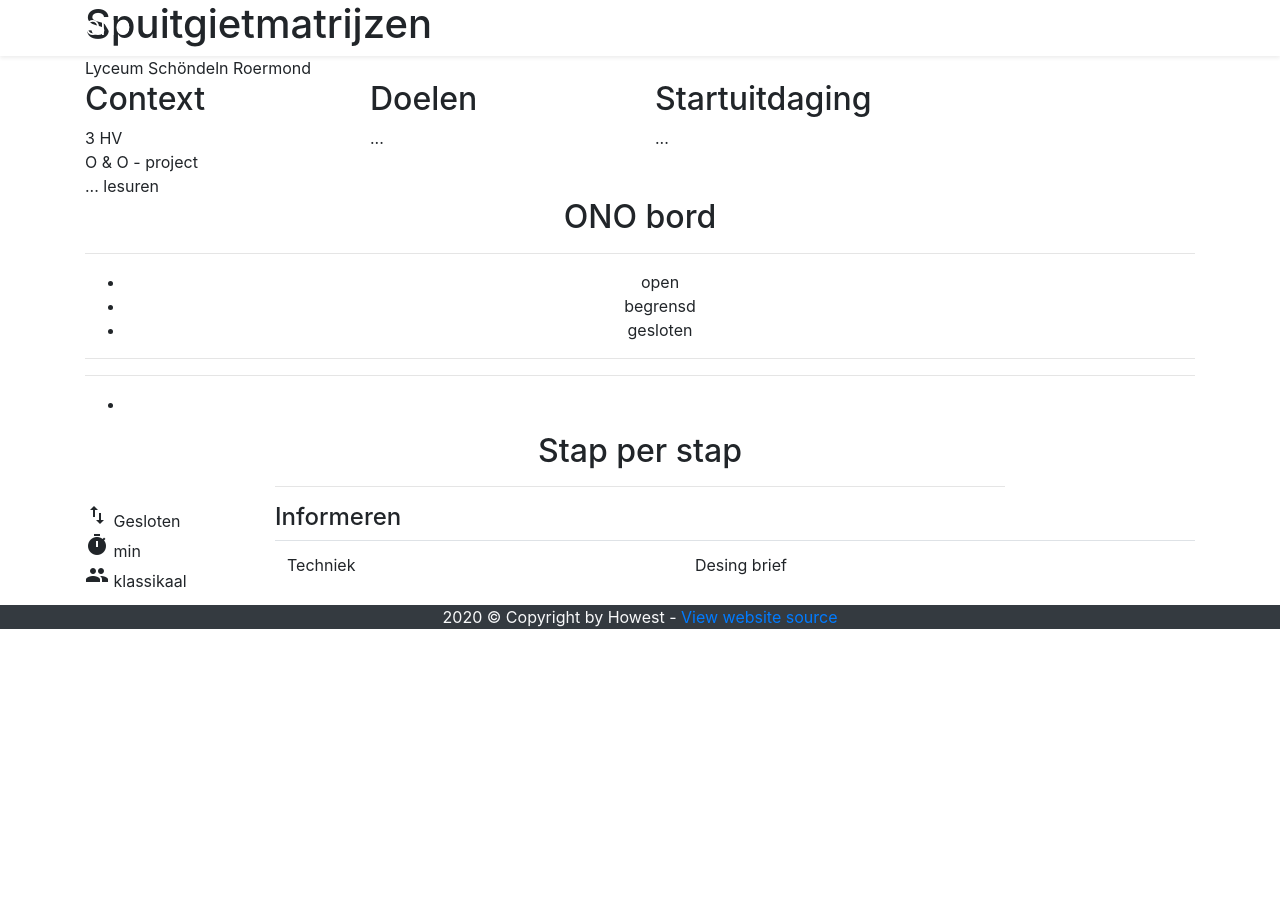
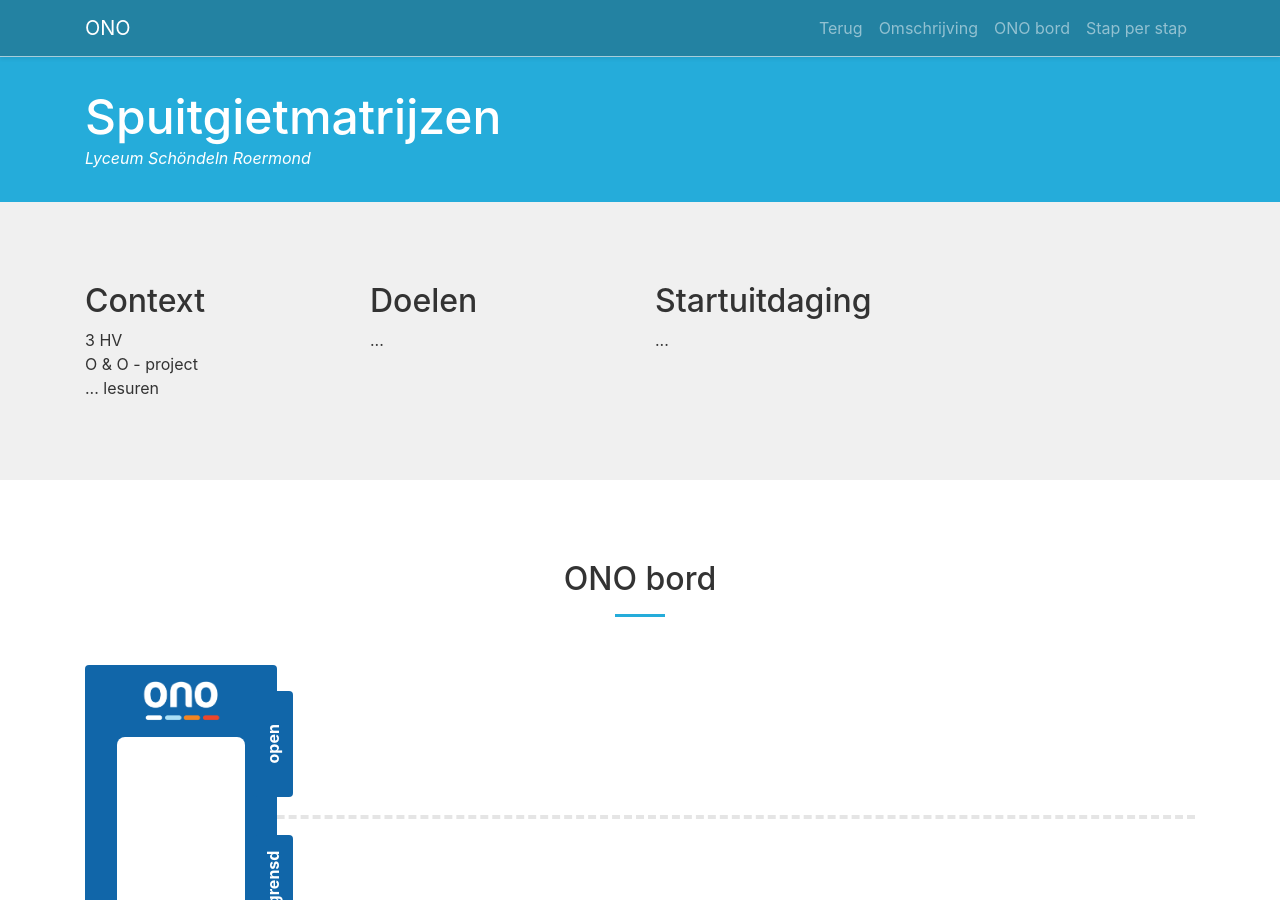
Before and after one commit to adepaepe/ono-trajecten, a Jekyll site: the page built from docs/_trajecten/spuitgietmatrijzen.html, in a window 1280 px wide and 900 px high. Built offline with Jekyll 4.4.1, drawn with Linux system fonts in a browser that asks for light colours.

Commit message:
Revert "Make paths relative"
This reverts commit cf6596498c3dcac9201560dbdde13ccfdbcd8fd0.

```diff
--- a/docs/_layouts/default.html
+++ b/docs/_layouts/default.html
@@ -11,9 +11,9 @@
     <link rel="apple-touch-icon" sizes="180x180" href="/apple-touch-icon.png">
     <link rel="icon" type="image/png" sizes="32x32" href="/favicon-32x32.png">
     <link rel="icon" type="image/png" sizes="16x16" href="/favicon-16x16.png">
-    <link rel="manifest" href="site.webmanifest">
+    <link rel="manifest" href="/site.webmanifest">
     <link href="https://stackpath.bootstrapcdn.com/bootstrap/4.4.1/css/bootstrap.min.css" rel="stylesheet" integrity="sha384-Vkoo8x4CGsO3+Hhxv8T/Q5PaXtkKtu6ug5TOeNV6gBiFeWPGFN9MuhOf23Q9Ifjh" crossorigin="anonymous">
-    <link rel="stylesheet" href="assets/css/styles.css">
+    <link rel="stylesheet" href="/assets/css/styles.css">
     <link href="https://fonts.googleapis.com/icon?family=Material+Icons" rel="stylesheet">
   </head>
   <body>
@@ -24,6 +24,6 @@
     <script src="https://code.jquery.com/jquery-3.4.1.min.js" integrity="sha256-CSXorXvZcTkaix6Yvo6HppcZGetbYMGWSFlBw8HfCJo=" crossorigin="anonymous"></script>
     <script src="https://cdnjs.cloudflare.com/ajax/libs/popper.js/1.14.7/umd/popper.min.js" integrity="sha384-UO2eT0CpHqdSJQ6hJty5KVphtPhzWj9WO1clHTMGa3JDZwrnQq4sF86dIHNDz0W1" crossorigin="anonymous"></script>
     <script src="https://stackpath.bootstrapcdn.com/bootstrap/4.4.1/js/bootstrap.min.js" integrity="sha384-wfSDF2E50Y2D1uUdj0O3uMBJnjuUD4Ih7YwaYd1iqfktj0Uod8GCExl3Og8ifwB6" crossorigin="anonymous"></script>
-    <script src="assets/js/site.js"></script>
+    <script src="/assets/js/site.js"></script>
   </body>
 </html>
--- a/docs/index.html
+++ b/docs/index.html
@@ -45,7 +45,7 @@ navigation:
       {% for traject in site.trajecten %}
       <div class="col-sm-4 card-group">
         <div class="card traject-card shadow">
-          <img class="card-img-top" src="assets/images/{{ traject.tile }}" alt="Traject image">
+          <img class="card-img-top" src="/assets/images/{{ traject.tile }}" alt="Traject image">
           <div class="card-body">
             <h5 class="card-title">{{ traject.name }}</h5>
             <p class="card-text">{{ traject.summary }}</p>
```
